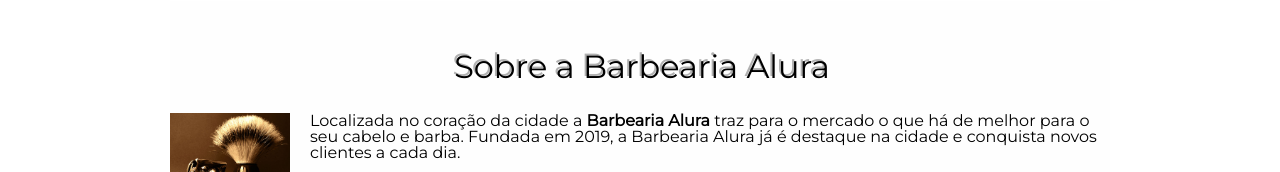
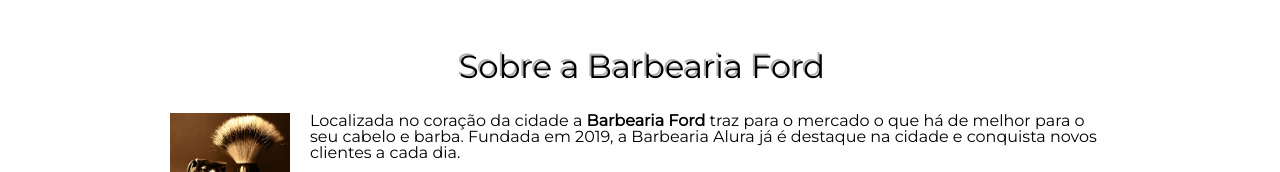
Before and after one commit to dafg531165/Pensamento-Computacional, a plain HTML site: page index.html in a window 1280 px wide. Shown: the part 775-947 px from the top of the page. Drawn offline with Linux system fonts and the light colour scheme.

Commit message:
Add files via upload

```diff
--- a/index.html
+++ b/index.html
@@ -3,7 +3,7 @@
 	<head>
 		<meta charset="UTF-8">
 		<meta name="viewport" content="width=divice-width">
-		<title>Barbearia Alura</title>
+		<title>Barbearia Ford</title>
 
 		<link rel="stylesheet" href="reset.css">
 		<link rel="stylesheet" href="style.css">
@@ -29,11 +29,11 @@
 
 		<main>
 			<section class="principal">
-				<h2 class="titulo-principal">Sobre a Barbearia Alura</h2>
+				<h2 class="titulo-principal">Sobre a Barbearia Ford</h2>
 
 				<img class="utensilios" src="utensilios.jpg" alt="Utensilios de um barbeiro.">
 
-				<p>Localizada no coração da cidade a <strong>Barbearia Alura</strong> traz para o mercado o que há de melhor para o seu cabelo e barba. Fundada em 2019, a Barbearia Alura já é destaque na cidade e conquista novos clientes a cada dia.</p>
+				<p>Localizada no coração da cidade a <strong>Barbearia Ford</strong> traz para o mercado o que há de melhor para o seu cabelo e barba. Fundada em 2019, a Barbearia Alura já é destaque na cidade e conquista novos clientes a cada dia.</p>
 
 				<p id="missao"><em>Nossa missão é: <strong>"Proporcionar auto-estima e qualidade de vida aos clientes"</strong>.</em></p>
 
```
